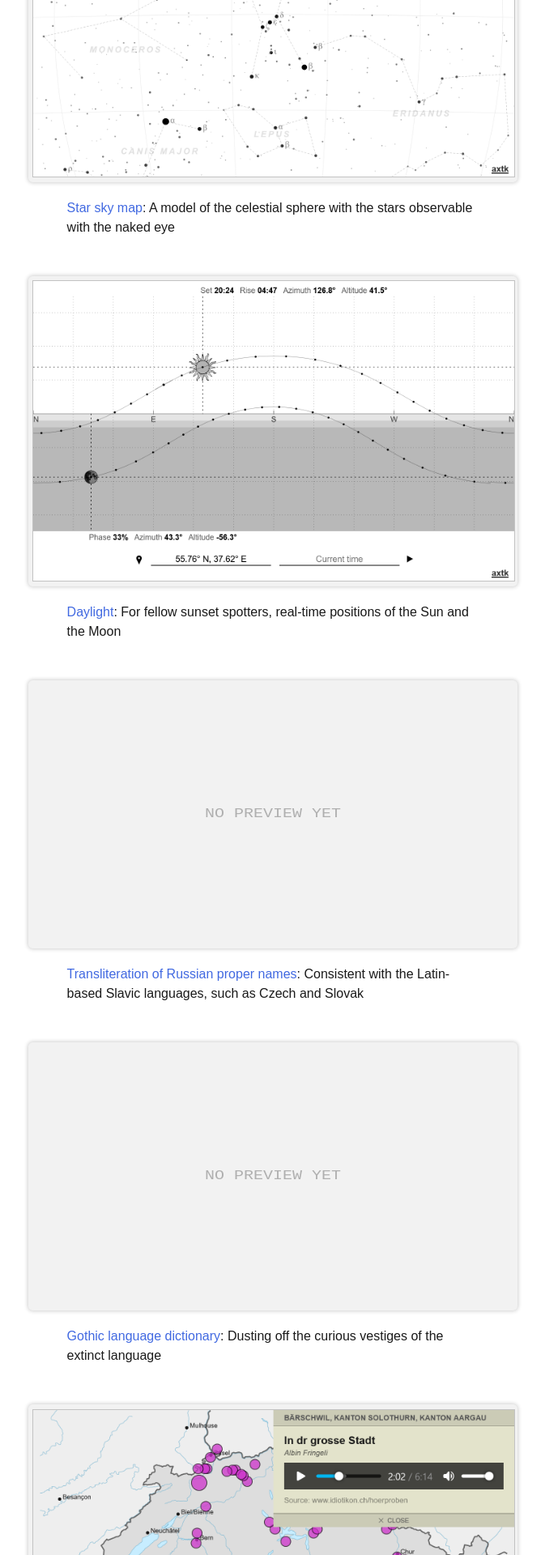
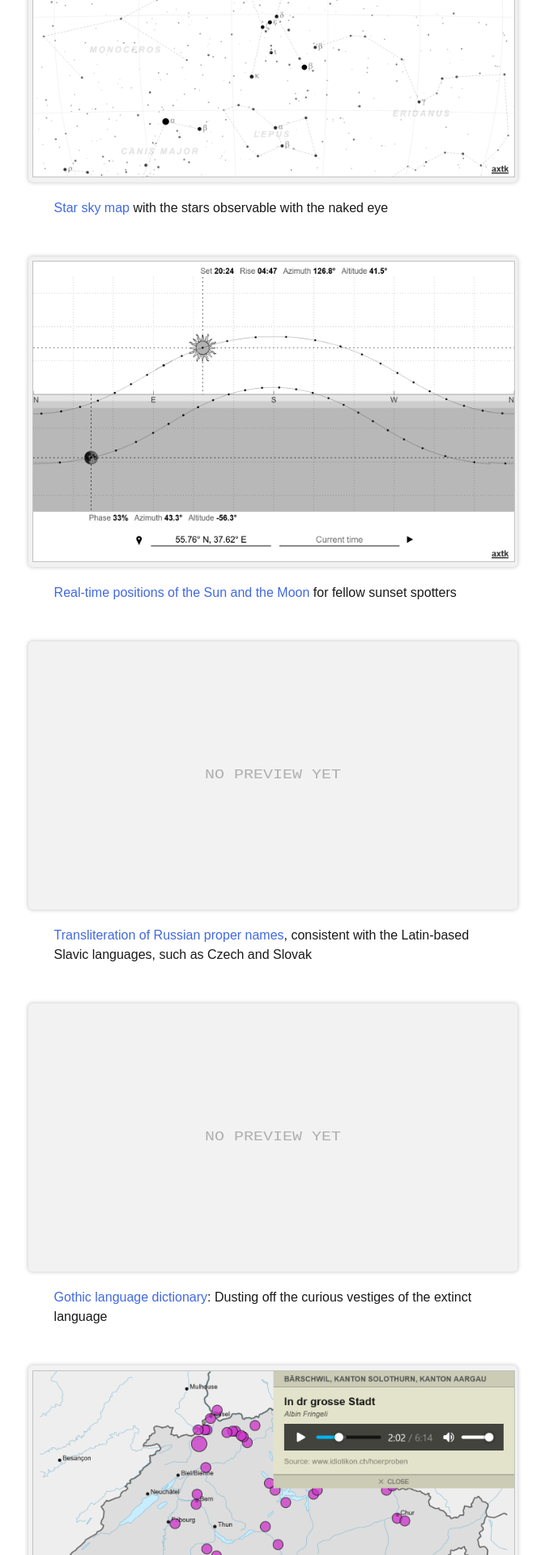
Before and after one commit to axtk/axtk.github.io, a Jekyll site: the page index.html, which Jekyll copies as it is, in a window 1280 px wide. Shown: the part 1228-3148 px from the top of the page at 81% size, without its empty margins (303-976 px from the left). Built offline with Jekyll 4.4.1, drawn with Linux system fonts in a browser that asks for light colours.

Commit message:
minor index update

```diff
--- a/index.html
+++ b/index.html
@@ -45,15 +45,15 @@
     <figure>
         <picture><img src="x/assets/screenshots/stars_2d.png" alt="Dark-mode star sky map screenshot" height="360" loading="lazy"></picture>
         <picture><img src="x/assets/screenshots/stars_1l.png" alt="Light-mode star sky map screenshot" height="360" loading="lazy"></picture>
-        <figcaption><a href="x/stars">Star sky map</a>: A model of the celestial sphere with the stars observable with the naked eye</figcaption>
+        <figcaption><a href="x/stars">Star sky map</a> with the stars observable with the naked eye</figcaption>
     </figure>
     <figure>
         <picture><img src="x/assets/screenshots/daylight.png" alt="Daylight app screenshot" height="360" loading="lazy"></picture>
-        <figcaption><a href="x/daylight">Daylight</a>: For fellow sunset spotters, real-time positions of the Sun and the Moon</figcaption>
+        <figcaption><a href="x/daylight">Real-time positions of the Sun and the Moon</a> for fellow sunset spotters</figcaption>
     </figure>
     <figure>
         <picture><!--img src="x/assets/screenshots/translit_names_2.png" alt="Translit names app screenshot" height="360" loading="lazy"--></picture>
-        <figcaption><a href="x/names">Transliteration of Russian proper names</a>: Consistent with the Latin-based Slavic languages, such as Czech and Slovak</figcaption>
+        <figcaption><a href="x/names">Transliteration of Russian proper names</a>, consistent with the Latin-based Slavic languages, such as Czech and Slovak</figcaption>
     </figure>
     <figure>
         <picture><!--img src="x/assets/screenshots/gothic_2.png" alt="Gothic dictionary app screenshot" height="360" loading="lazy"--></picture>
--- a/x/assets/index.css
+++ b/x/assets/index.css
@@ -78,7 +78,7 @@ picture:empty::after {
     opacity: .3;
 }
 figcaption {
-    padding: 0 3rem;
+    padding: 0 2rem;
 }
 .intro {
     display: flex;
```
